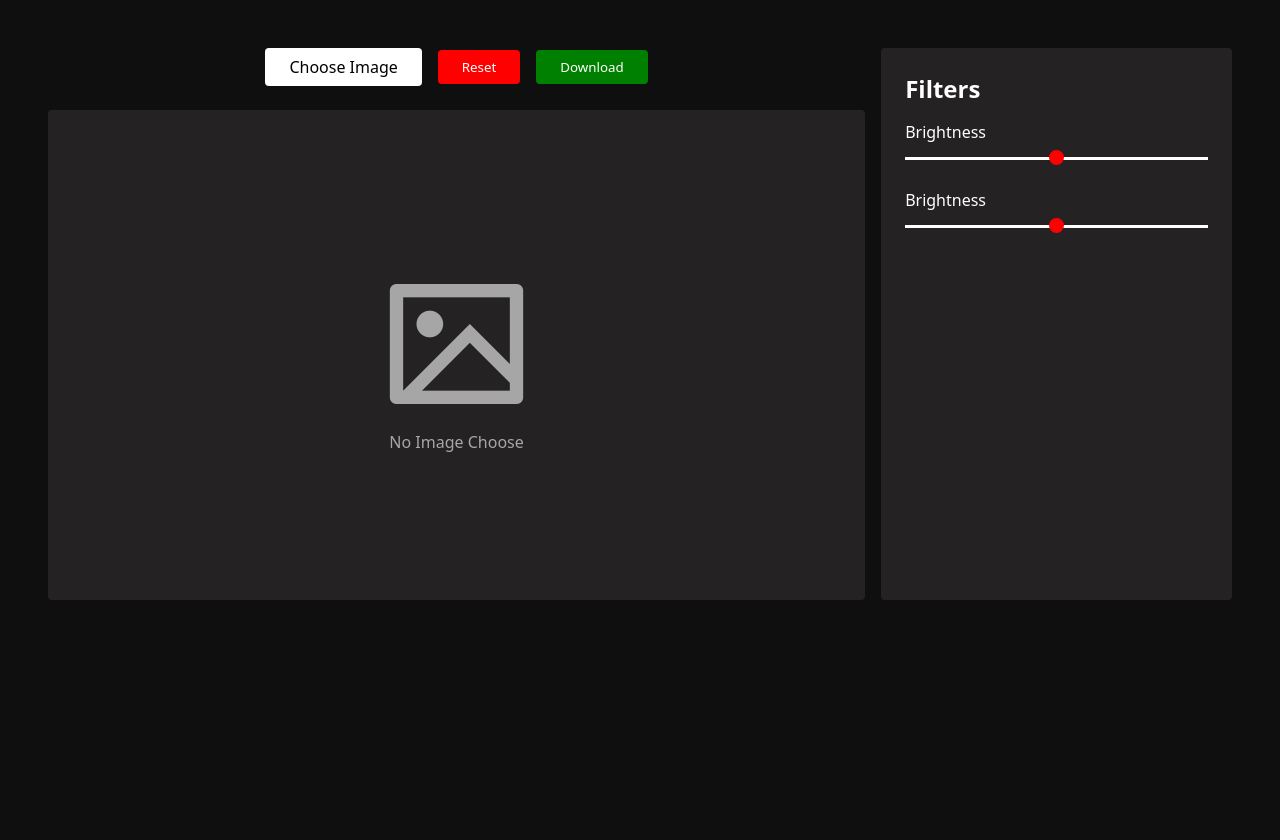
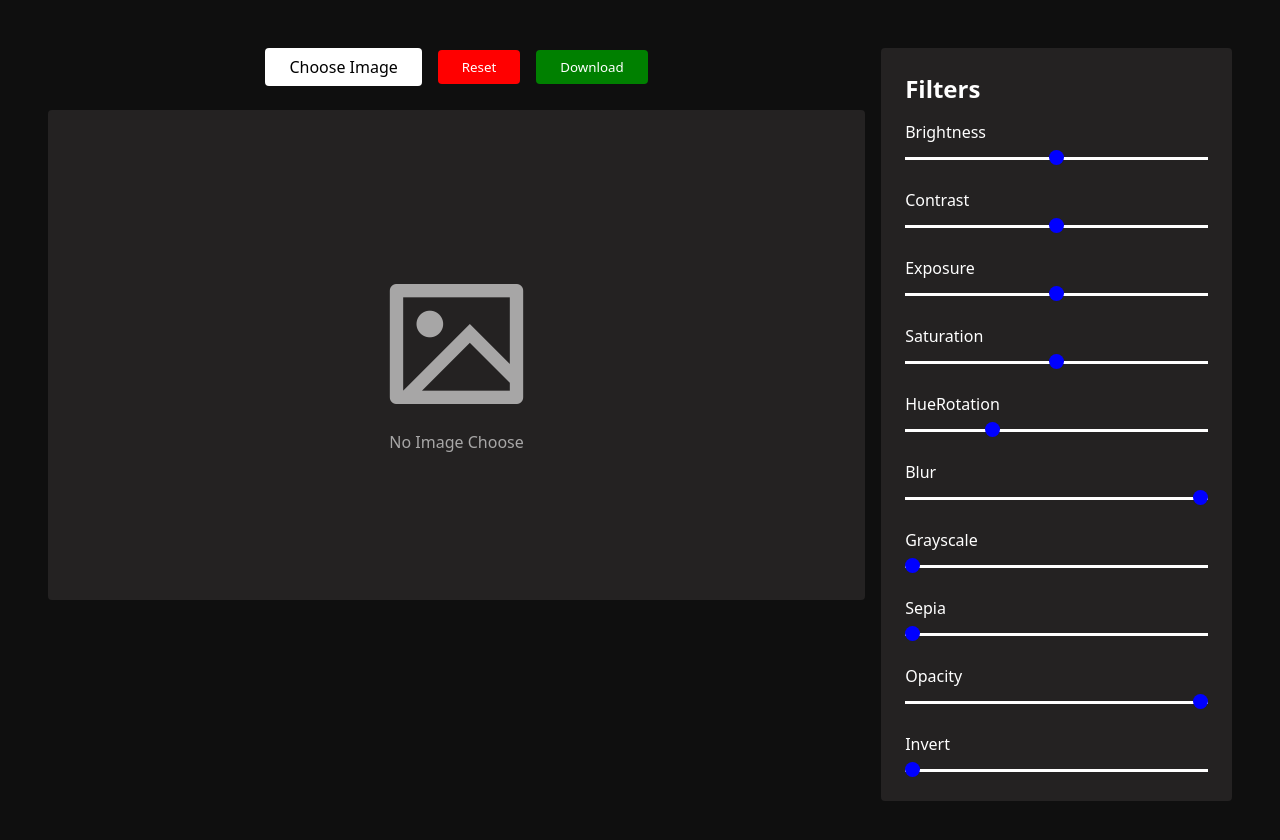
Before and after one commit to vatsal-panchal/ImageEditor, a plain HTML site: page index.html in a window 1280 px wide. Before the commit the page ends 800 px from the top, so only its background shows below. Drawn offline with nearby package versions, Linux system fonts and the light colour scheme.

Commit message:
phatt gai code likhte likhte

```diff
--- a/app.js
+++ b/app.js
@@ -0,0 +1,46 @@
+const filters = {
+  brightness: { value: 100, min: 0, max: 200 },
+  contrast: { value: 100, min: 0, max: 200, unit: "%" },
+  exposure: { value: 100, min: 0, max: 200, unit: "%" },
+  saturation: { value: 100, min: 0, max: 200, unit: "%" },
+  hueRotation: { value: 100, min: 0, max: 360, unit: "deg" },
+  blur: { value: 100, min: 0, max: 20, unit: "px" },
+  grayscale: { value: 0, min: 0, max: 0, unit: "%" },
+  sepia: { value: 0, min: 0, max: 100, unit: "%" },
+  opacity: { value: 100, min: 0, max: 100, unit: "%" },
+  invert: { value: 0, min: 0, max: 100, unit: "%" },
+};
+
+const filtersContainer = document.querySelector(".filters");
+
+function createFilterElement(name, unit = "%", value, min, max) {
+  const div = document.createElement("div");
+  div.classList.add("filter");
+
+  const input = document.createElement("input");
+  input.type = "range";
+  input.min = min;
+  input.max = max;
+  input.value = value;
+  input.name = name;
+  input.id = name;
+
+  const p = document.createElement("p");
+  p.textContent = name;
+
+  div.append(p);
+  div.append(input);
+
+  return div;
+}
+
+Object.keys(filters).forEach((key) => {
+  const filterElement = createFilterElement(
+    key, // name
+    filters[key].unit, // unit
+    filters[key].value, // value
+    filters[key].min, // min
+    filters[key].max // max
+  );
+  filtersContainer.append(filterElement);
+});
--- a/index.html
+++ b/index.html
@@ -38,30 +38,12 @@
         <div class="right">
           <h2>filters</h2>
           <div class="filters">
-            <div class="filter">
-              <p>brightness</p>
-              <input
-                name="brightness"
-                value="100"
-                type="range"
-                min="0"
-                max="200"
-              />
-            </div>
 
-            <div class="filter">
-              <p>brightness</p>
-              <input
-                name="brightness"
-                value="100"
-                type="range"
-                min="0"
-                max="200"
-              />
-            </div>
+          <!-- filter -->
           </div>
         </div>
       </section>
     </main>
+    <script src="app.js"></script>
   </body>
 </html>
--- a/style.css
+++ b/style.css
@@ -87,40 +87,38 @@ main section .bottom .placeholder {
 main section .bottom .placeholder i {
   font-size: 10rem;
 }
-main section .right{
+main section .right {
   display: flex;
   flex-direction: column;
   gap: var(--gutter-md);
 }
-main section .right .filters{
+main section .right .filters {
   display: flex;
   flex-direction: column;
   gap: var(--gutter-lg);
 }
-main section .right .filter{
+main section .right .filter {
   width: 100%;
 }
 
-
-main section .right .filter input{
-
+main section .right .filter input {
   width: 100%;
   outline: none;
   margin-top: var(--margin-sm);
   appearance: none;
 }
 
-main section .right .filter input::-webkit-slider-runnable-track{
+main section .right .filter input::-webkit-slider-runnable-track {
   background-color: var(--bg-active-color);
   height: 3px;
 }
 
-main section .right .filter input::-webkit-slider-thumb{
+main section .right .filter input::-webkit-slider-thumb {
   cursor: pointer;
-    background-color: red;
+  background-color: blue;
   appearance: none;
   width: 15px;
   height: 15px;
   border-radius: 50%;
-    margin-top: -7.10px;
+  margin-top: -7.1px;
 }
```
Lines whose indentation alone changed are shown as unchanged.
